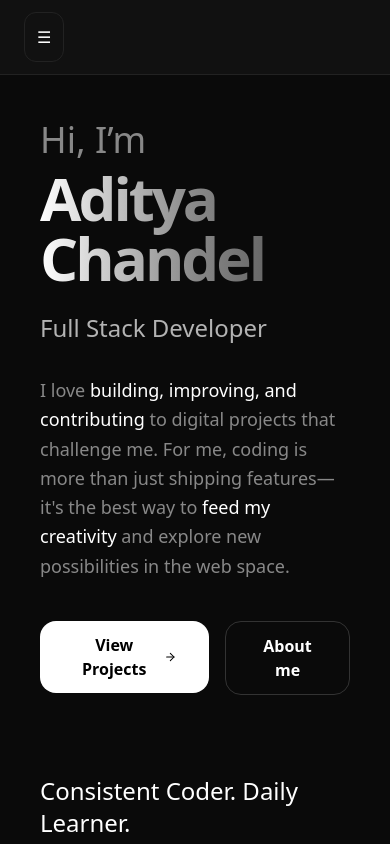
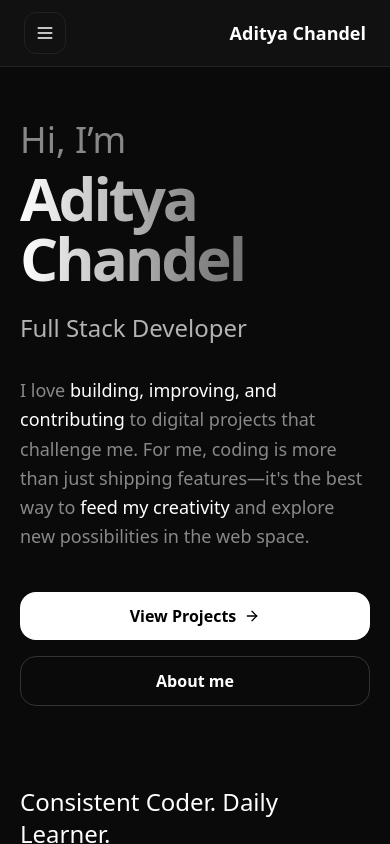
Before and after one commit to TonyStark-19/my-portfolio, a React (Vite) app: page / in a window 390 px wide. Built offline with nearby package versions, Linux system fonts and the light colour scheme.

Commit message:
Final improvements and responsiveness done

```diff
--- a/src/Components/LeftSidebar.jsx
+++ b/src/Components/LeftSidebar.jsx
@@ -41,13 +41,15 @@ export default function LeftSidebar({ isOpen, setIsOpen }) {
                     </button>
                 </div>
 
+                <nav className="flex-1 px-4 pb-5 space-y-2 overflow-y-auto custom-scrollbar">
                     {/* Profile Section */}
                     <div className="flex flex-col items-center py-10">
                         <div className="relative">
                             <img
                                 src="/images/Other/profile.jpg"
                                 alt="Profile"
-                            className="w-32 h-32 rounded-2xl object-cover border-2 border-[#333333] grayscale hover:grayscale-0 transition-all duration-500"
+                                className="w-32 h-32 rounded-2xl object-cover border-2 border-[#333333] grayscale hover:grayscale-0 transition-all duration-500
+                                max-lg:w-75 max-lg:h-50"
                             />
                             <div className="absolute -bottom-2 -right-2 w-6 h-6 flex items-center justify-center">
                                 {/* The Pinging Radar Circle */}
@@ -62,7 +64,6 @@ export default function LeftSidebar({ isOpen, setIsOpen }) {
                     </div>
 
                     {/* Navigation */}
-                <nav className="flex-1 px-4 space-y-2 overflow-y-auto custom-scrollbar">
                     {pages.map((page) => {
                         const isActive = activePath === page.path || (activePath === "/" && page.slug === "home");
                         return (
@@ -98,8 +99,8 @@ export default function LeftSidebar({ isOpen, setIsOpen }) {
                 </nav>
 
                 {/* Bottom Footer */}
-                <div className="px-6 pb-3 text-[#888888] text-xs text-center">
-                    Made with ❤️ by Aditya chandel
+                <div className="px-6 pb-3 pt-3 text-[#888888] text-xs text-center">
+                    Made with ❤️ by Aditya Chandel
                 </div>
             </div>
         </aside>
--- a/src/Components/Navbar.jsx
+++ b/src/Components/Navbar.jsx
@@ -1,3 +1,6 @@
+// import react icons
+import { LuMenu } from "react-icons/lu";
+
 // Top Navbar Component
 export default function TopNavbar({ toggleSidebar }) {
     return (
@@ -6,10 +9,15 @@ export default function TopNavbar({ toggleSidebar }) {
                 {/* Menu Toggle Button */}
                 <button
                     onClick={toggleSidebar}
-                    className="p-3 rounded-xl bg-[#111111] border border-[#222222] text-white hover:bg-[#222222] transition"
+                    className="p-2.5 rounded-xl bg-[#111111] border border-[#222222] text-white hover:bg-[#222222] transition"
                 >
-                    ☰
+                    <LuMenu className="text-xl" />
                 </button>
+
+                {/* Logo / Brand Name */}
+                <div className="text-white font-semibold text-lg">
+                    Aditya Chandel
+                </div>
             </div>
         </header>
     );
--- a/src/Components/SkillCard.jsx
+++ b/src/Components/SkillCard.jsx
@@ -2,7 +2,7 @@
 export default function SkillCard({ img, label }) {
     return (
         <div className="flex items-center gap-3 bg-white/90 px-4 py-2.5 rounded-xl hover:scale-105 transition-all duration-300 shadow-md cursor-default
-        group border border-transparent hover:border-blue-400">
+        group border border-transparent hover:border-blue-400 max-[500px]:w-full">
             <div className="w-8 h-8 flex items-center justify-center overflow-hidden">
                 <img
                     src={img}
--- a/src/Pages/Articles.jsx
+++ b/src/Pages/Articles.jsx
@@ -46,11 +46,12 @@ export default function Articles() {
                             href={article.link}
                             target="_blank"
                             rel="noopener noreferrer"
-                            className="group block bg-[#111111] border border-[#222222] rounded-4xl overflow-hidden hover:border-blue-400/50 transition-all duration-300"
+                            className="group block bg-[#111111] border border-[#222222] rounded-4xl overflow-hidden hover:border-blue-400/50
+                            transition-allduration-300"
                         >
-                            <div className="flex flex-col md:flex-row items-center">
+                            <div className="flex flex-col max-[1150px]:flex-col min-[1150px]:flex-row max-[1024px]:flex-row max-[700px]:flex-col items-center">
                                 {/* Article Image */}
-                                <div className="w-full md:w-1/3 h-60 overflow-hidden">
+                                <div className="max-[1150px]:w-full min-[1150px]:w-1/3 max-[1024px]:1/3 max-[700px]:w-full h-60 overflow-hidden">
                                     <img
                                         src={article.image}
                                         alt={article.title}
@@ -59,7 +60,7 @@ export default function Articles() {
                                 </div>
 
                                 {/* Article Content */}
-                                <div className="w-full md:w-2/3 p-8">
+                                <div className="max-[1150px]:w-full min-[1150px]:w-2/3 max-[1024px]:2/3 max-[700px]:w-full p-8">
                                     <div className="flex gap-2 mb-4">
                                         {article.tags.map(tag => (
                                             <span key={tag} className="text-[10px] uppercase tracking-widest text-blue-400 bg-blue-400/10 px-2 py-1 rounded-md">
--- a/src/Pages/Connect.jsx
+++ b/src/Pages/Connect.jsx
@@ -26,7 +26,10 @@ export default function Connect() {
 
     // Social media links data
     const socials = [
-        { name: "LinkedIn", handle: "@in/aditya-chandel-dev", icon: <FaLinkedinIn />, color: "hover:bg-[#0077B5]", url: "https://www.linkedin.com/in/aditya-chandel-dev" },
+        {
+            name: "LinkedIn", handle: "@in/aditya-chandel-dev", icon: <FaLinkedinIn />, color: "hover:bg-[#0077B5]",
+            url: "https://www.linkedin.com/in/aditya-chandel-dev"
+        },
         { name: "Twitter", handle: "@iamaditya_3", icon: <FaTwitter />, color: "hover:bg-[#1DA1F2]", url: "https://twitter.com/iamaditya_3" },
         { name: "GitHub", handle: "@TonyStark-19", icon: <FaGithub />, color: "hover:bg-[#333]", url: "https://github.com/TonyStark-19" },
         { name: "Medium", handle: "@adityachandel371", icon: <FaMediumM />, color: "hover:bg-[#00AB6C]", url: "https://medium.com/@adityachandel371" },
@@ -46,9 +49,9 @@ export default function Connect() {
                     </p>
                 </div>
 
-                <div className="grid grid-cols-1 md:grid-cols-3 gap-6">
+                <div className="grid max-[800px]:grid-cols-1 min-[800px]:grid-cols-3 lg:grid-cols-1 xl:grid-cols-3 gap-6">
                     {/* Big Email Card */}
-                    <div className="md:col-span-2 bg-[#111111] border border-[#222222] p-10 rounded-[2.5rem] flex flex-col justify-between group">
+                    <div className="md:col-span-2 bg-[#111111] border border-[#222222] p-10 max-[500px]:px-6 rounded-[2.5rem] flex flex-col justify-between group">
                         <div>
                             <div className="w-12 h-12 bg-blue-500/10 rounded-2xl flex items-center justify-center text-blue-400 mb-6">
                                 <LuMail className="text-2xl" />
@@ -59,7 +62,7 @@ export default function Connect() {
 
                         <div className="mt-10 flex flex-col sm:flex-row items-center gap-4">
                             <a href={`mailto:${email}`} className="w-full sm:w-auto bg-white text-black px-8 py-4 rounded-2xl font-bold flex items-center
-                            justify-center gap-2 hover:bg-blue-400 transition-all">
+                            justify-center gap-2 hover:bg-blue-400 transition-all]">
                                 <LuSend /> Send Email
                             </a>
                             <button
--- a/src/Pages/Experience.jsx
+++ b/src/Pages/Experience.jsx
@@ -38,7 +38,7 @@ export default function Experience() {
     ];
 
     return (
-        <div className="w-full min-h-screen bg-[#0a0a0a] text-white p-8 lg:p-24 selection:bg-blue-500/30 max-lg:pt-30">
+        <div className="w-full min-h-screen bg-[#0a0a0a] text-white p-8 max-[500px]:p-5 lg:p-24 selection:bg-blue-500/30 max-lg:pt-30">
             <div className="max-w-4xl mx-auto">
                 {/* Section Title */}
                 <div className="mb-20">
--- a/src/Pages/Intro.jsx
+++ b/src/Pages/Intro.jsx
@@ -17,7 +17,7 @@ export default function Intro() {
     const daysStreak = useDaysStreak(Date.UTC(2024, 6, 9));
 
     return (
-        <div className="w-full min-h-screen p-10 lg:p-20 max-lg:pt-30 flex flex-col justify-center bg-[#0a0a0a]">
+        <div className="w-full min-h-screen p-10 lg:p-20 max-lg:pt-30 max-[500px]:p-5 flex flex-col justify-center bg-[#0a0a0a]">
 
             {/* Text Content */}
             <div className="text-white max-w-4xl">
@@ -42,10 +42,10 @@ export default function Intro() {
                 </p>
 
                 {/* Call to Action Buttons */}
-                <div className="flex space-x-4 mt-10">
+                <div className="flex space-x-4 mt-10 max-[500px]:flex-col max-[500px]:space-x-0 max-[500px]:space-y-4">
                     <Link to="/projects">
                         <button className="bg-white text-black px-8 py-3 rounded-2xl font-semibold flex items-center group hover:bg-blue-400
-                        transition-all cursor-pointer">
+                        transition-all cursor-pointer max-[500px]:w-full justify-center">
                             View Projects
                             <LuArrowRight className="ml-2 group-hover:translate-x-1 transition-transform" />
                         </button>
@@ -53,7 +53,7 @@ export default function Intro() {
 
                     <Link to="/about">
                         <button className="border border-[#333333] text-white px-8 py-3 rounded-2xl font-semibold hover:bg-[#1a1a1a] transition-all
-                        cursor-pointer">
+                        cursor-pointer max-[500px]:w-full justify-center">
                             About me
                         </button>
                     </Link>
--- a/src/Pages/MainPage.jsx
+++ b/src/Pages/MainPage.jsx
@@ -30,11 +30,15 @@ export default function MainPage() {
 
     return (
         <div className="w-full h-screen flex flex-row bg-linear-to-br from-[#0f0f0f] via-[#171717] to-[#1f1f1f]">
+            {/* Top Navbar */}
             <TopNavbar toggleSidebar={() => setIsSidebarOpen(true)} />
 
+            {/* Left Sidebar */}
             <Left isOpen={isSidebarOpen} setIsOpen={setIsSidebarOpen} />
 
+            {/* Main Content Area */}
             <div ref={scrollRef} className="flex-1 h-full overflow-y-auto">
+                {/* Scroll to top button */}
                 <ScrollToTop scrollRef={scrollRef} />
 
                 <Routes>
```
Also changed, not shown: src/Pages/Projects.jsx (+9 -8 lines). Lines whose indentation alone changed are shown as unchanged.
